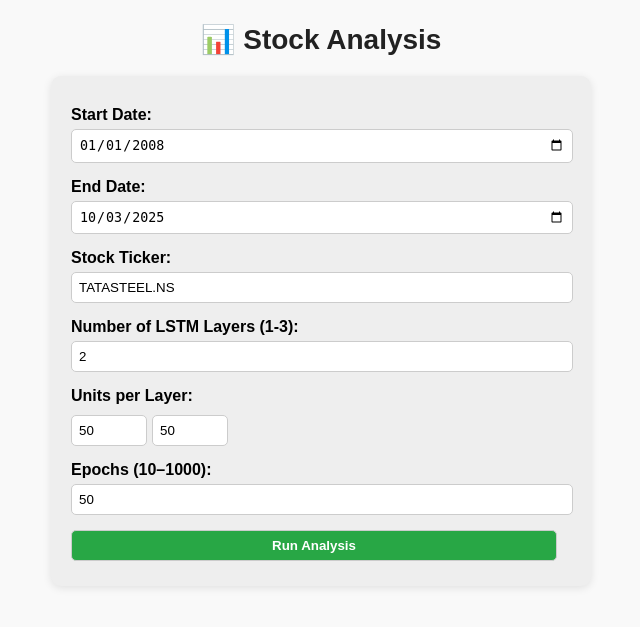
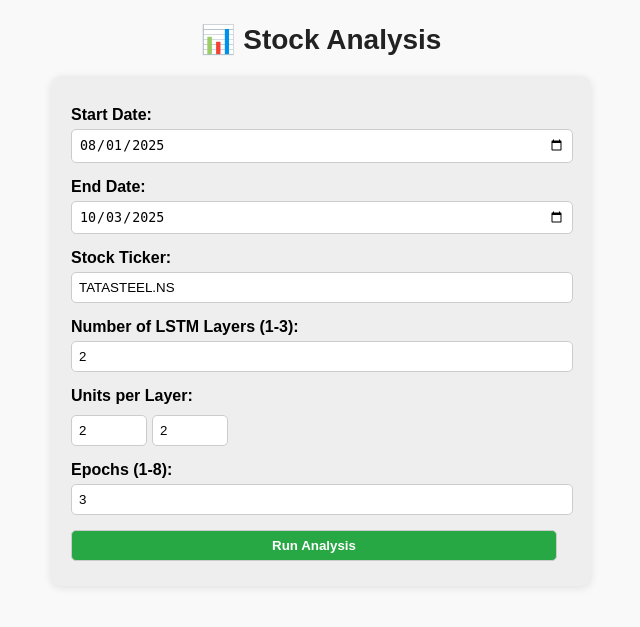
Before and after one commit to Teja-thota/lstmt, a Flask app: page / in a window 1280 px wide. Shown: the top 627 px of the page, without its empty margins (319-959 px from the left). Run offline with Flask 3, Linux system fonts and the light colour scheme.

Commit message:
added low

```diff
--- a/templates/forecast.html
+++ b/templates/forecast.html
@@ -34,12 +34,12 @@ img { max-width: 80%; margin: 20px auto; display: block; border-radius: 8px; box
 <h2>📊 Stock Analysis</h2>
 
 <div class="controls">
-    <label>Start Date: <input type="date" id="startDate" value="2008-01-01"></label>
+    <label>Start Date: <input type="date" id="startDate" value="2025-08-01"></label>
     <label>End Date: <input type="date" id="endDate" value="{{today}}"></label>
     <label>Stock Ticker: <input type="text" id="ticker" value="TATASTEEL.NS" style="text-transform: uppercase;"></label>
     <label>Number of LSTM Layers (1-3): <input type="number" id="num_layers" value="2" min="1" max="3"></label>
     <div id="unitsContainer"></div>
-    <label>Epochs (10–1000): <input type="number" id="epochs" value="50" min="10" max="1000"></label>
+    <label>Epochs (1-8): <input type="number" id="epochs" value="3" min="1" max="8"></label>
 
     <button id="runAnalysisBtn">Run Analysis</button>
 
@@ -93,14 +93,18 @@ const unitsContainer = document.getElementById('unitsContainer');
 function generateUnitInputs() {
     const numLayers = parseInt(numLayersInput.value);
     unitsContainer.innerHTML = '<label>Units per Layer:</label>';
-    for(let i=0;i<numLayers;i++){
+
+    for (let i = 0; i < numLayers; i++) {
         const input = document.createElement('input');
-        input.type='number';
-        input.className='unit-input';
-        input.value='50';
+        input.type = 'number';
+        input.className = 'unit-input';
+        input.value = 2; // default value >=2 and <=5
+        input.min = 2;   // minimum allowed value
+        input.max = 5;   // maximum allowed value
         unitsContainer.appendChild(input);
     }
 }
+
 generateUnitInputs();
 numLayersInput.addEventListener('change', generateUnitInputs);
 
```
